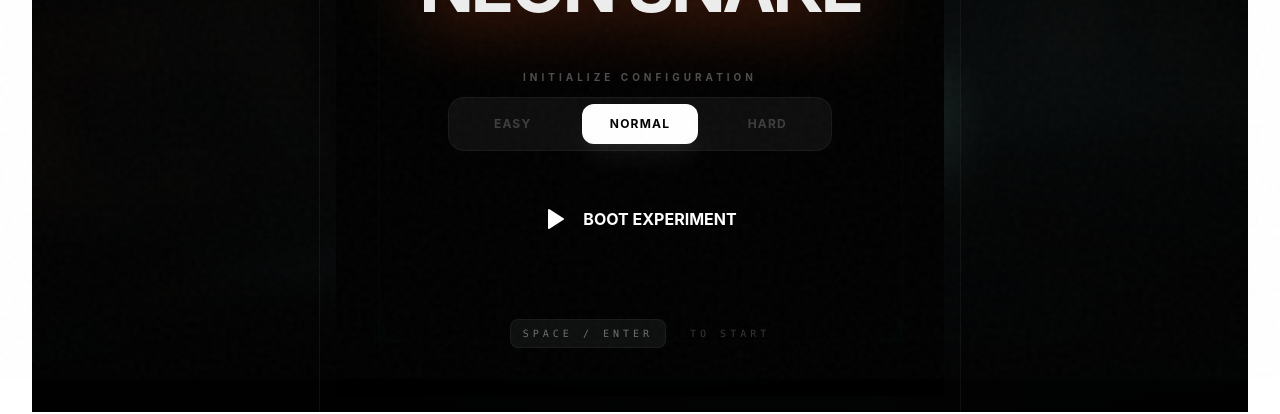
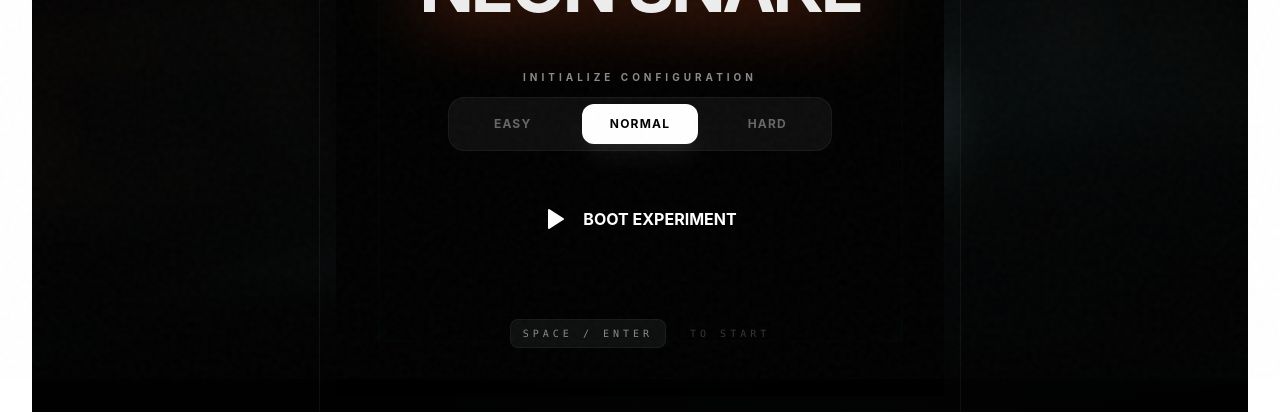
Before and after one commit to Jimmy7610/taren, a React (Vite) app: page /games/snake in a window 1280 px wide. Shown: the part 421-835 px from the top of the page. Built offline with nearby package versions, Linux system fonts and the light colour scheme.

Commit message:
style(snake): improve text contrast hierarchy for readability (#31)

```diff
--- a/src/components/games/SnakeCanvas.tsx
+++ b/src/components/games/SnakeCanvas.tsx
@@ -603,7 +603,7 @@ export const SnakeCanvas: React.FC<SnakeCanvasProps> = ({
                         <div className="flex flex-col items-center gap-1">
                             <h3 className="text-xl font-bold text-[#EDEDED] tracking-tight">Press any key or tap to start</h3>
                             {isTouchDevice && (
-                                <p className="text-[10px] font-mono uppercase tracking-[0.3em] text-white/40">Swipe to move</p>
+                                <p className="text-[10px] font-mono uppercase tracking-[0.3em] text-[#8A8A8A]">Swipe to move</p>
                             )}
                         </div>
                     </div>
@@ -638,7 +638,7 @@ export const SnakeCanvas: React.FC<SnakeCanvasProps> = ({
 
                     <div className="flex flex-col gap-8 w-full max-w-sm relative z-10" onClick={e => e.stopPropagation()}>
                         <div className="flex flex-col gap-3">
-                            <span className="text-[10px] font-bold text-white/30 uppercase tracking-[0.4em]">Initialize Configuration</span>
+                            <span className="text-[10px] font-bold text-[#8A8A8A] uppercase tracking-[0.4em]">Initialize Configuration</span>
                             <div className="grid grid-cols-3 gap-3 p-1.5 bg-white/5 border border-white/5 rounded-2xl">
                                 {(['EASY', 'NORMAL', 'HARD'] as Difficulty[]).map(d => (
                                     <button
@@ -646,7 +646,7 @@ export const SnakeCanvas: React.FC<SnakeCanvasProps> = ({
                                         onClick={() => onDifficultyChange(d)}
                                         className={`py-3 rounded-xl text-xs font-bold uppercase tracking-widest transition-all ${difficulty === d
                                             ? 'bg-white text-black shadow-xl shadow-white/5'
-                                            : 'text-white/20 hover:text-white hover:bg-white/5'
+                                            : 'text-[#666666] hover:text-[#EDEDED] hover:bg-white/5'
                                             }`}
                                     >
                                         {d}
@@ -669,7 +669,7 @@ export const SnakeCanvas: React.FC<SnakeCanvasProps> = ({
                     <div className="mt-16 text-white/20 text-[10px] uppercase font-mono tracking-[0.4em] flex flex-col items-center gap-4">
                         {!isTouchDevice ? (
                             <div className="flex items-center gap-6">
-                                <span className="px-3 py-1.5 rounded-lg bg-white/5 border border-white/5 text-white/40">SPACE / ENTER</span>
+                                <span className="px-3 py-1.5 rounded-lg bg-white/5 border border-white/5 text-[#8A8A8A]">SPACE / ENTER</span>
                                 <span>TO START</span>
                             </div>
                         ) : (
@@ -688,7 +688,7 @@ export const SnakeCanvas: React.FC<SnakeCanvasProps> = ({
                     <div className="p-12 rounded-[40px] bg-black/80 border border-white/10 flex flex-col items-center mt-[-8vh]">
                         <Pause className="h-16 w-16 text-accent mb-6 animate-pulse" />
                         <h2 className="text-4xl font-bold tracking-tighter text-[#EDEDED] mb-2">SYSTEM PAUSED</h2>
-                        <p className="text-white/40 text-[10px] font-mono uppercase tracking-[0.3em] mb-12 text-center">
+                        <p className="text-[#8A8A8A] text-[10px] font-mono uppercase tracking-[0.3em] mb-12 text-center">
                             Experiment held in stasis. <br /> {isTouchDevice ? 'Tap Resume to continue' : 'Press Space to Resume'}
                         </p>
                         <button
@@ -706,13 +706,13 @@ export const SnakeCanvas: React.FC<SnakeCanvasProps> = ({
                     <div className="flex flex-col items-center max-w-sm w-full p-12 text-center mt-[-8vh]">
                         <div className="mb-16">
                             <h2 className="text-6xl font-bold tracking-tighter text-[#EDEDED] mb-4 leading-tight">The Darkness Consumes You</h2>
-                            <div className="inline-flex items-center gap-2 px-4 py-1.5 rounded-full bg-white/5 border border-white/5 text-[10px] uppercase font-bold tracking-widest text-white/40">
+                            <div className="inline-flex items-center gap-2 px-4 py-1.5 rounded-full bg-white/5 border border-white/5 text-[10px] uppercase font-bold tracking-widest text-[#8A8A8A]">
                                 <Trophy className="h-3 w-3 text-accent" /> Mode: {difficulty}
                             </div>
                         </div>
 
                         <div className="flex flex-col items-center mb-16">
-                            <span className="text-[10px] font-bold text-white/30 uppercase tracking-[0.4em] mb-4">Final Data Yield</span>
+                            <span className="text-[10px] font-bold text-[#8A8A8A] uppercase tracking-[0.4em] mb-4">Final Data Yield</span>
                             <span className="text-8xl font-mono font-bold text-accent drop-shadow-[0_0_30px_rgba(255,95,31,0.4)]">
                                 {stateRef.current.score}
                             </span>
```
